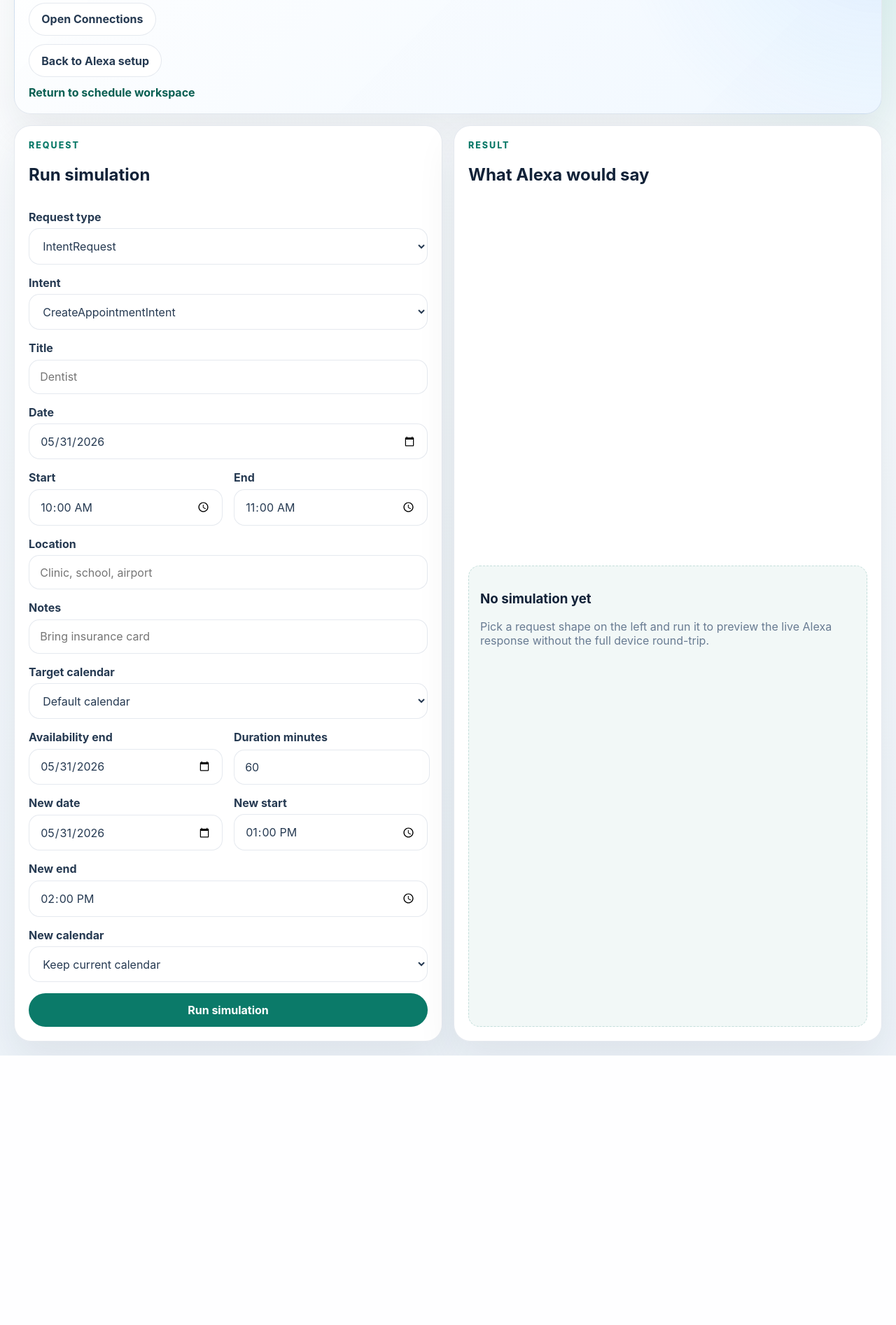
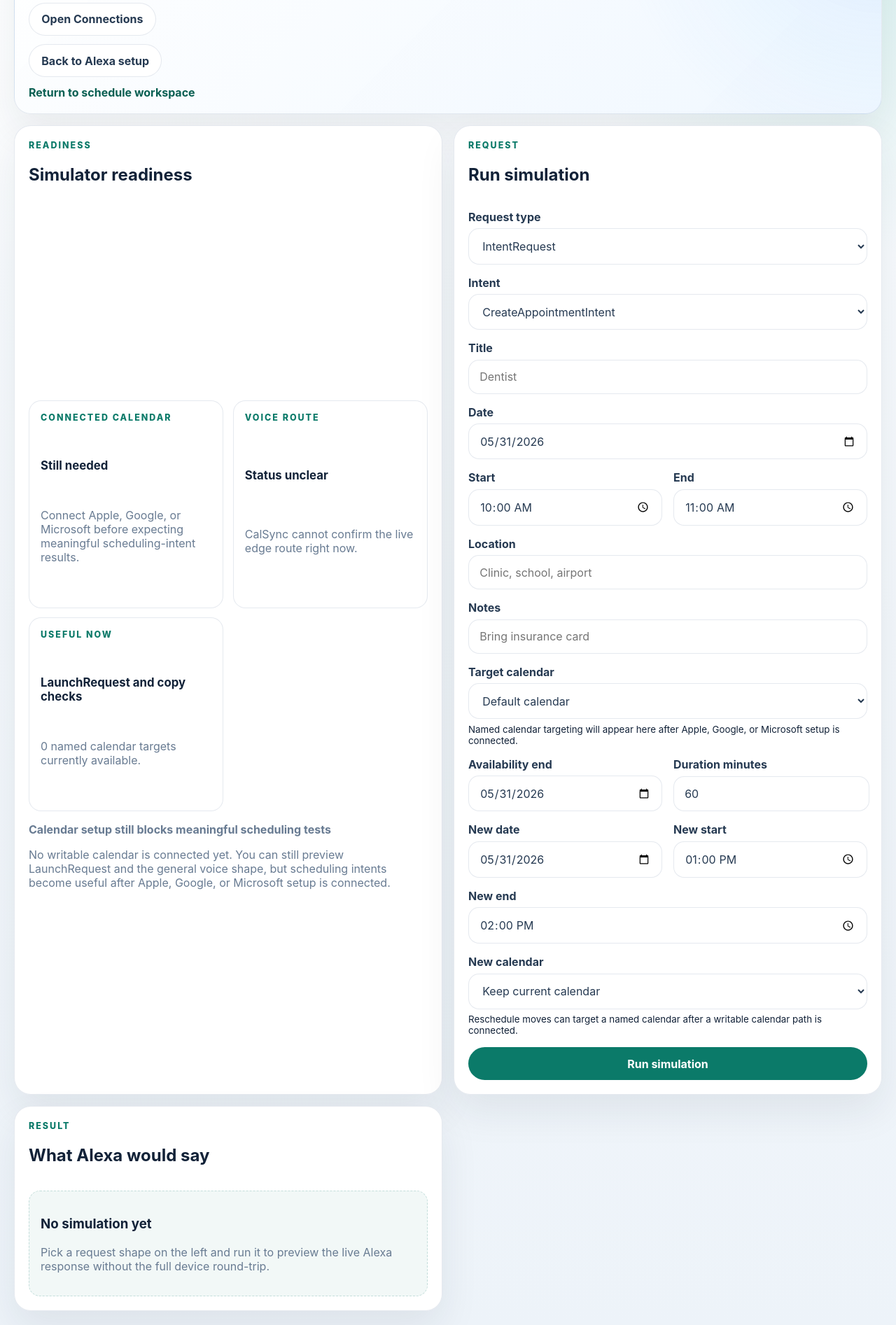
Before and after one commit to NeonButrfly/calsync, a FastAPI app: page /alexa/simulator in a window 1280 px wide. Shown: the part 173-2066 px from the top of the page at 70% size. Before the commit the page ends 1681 px from the top, so only its background shows below. Run offline with FastAPI, Linux system fonts and the light colour scheme; data that the repository does not hold is empty; parts of the project's set-up code (start-up, migrations or seed data) failed here and were passed over.

Commit message:
feat: clarify alexa simulator readiness state

```diff
--- a/src/calsync/web/templates/alexa_simulator.html
+++ b/src/calsync/web/templates/alexa_simulator.html
@@ -31,6 +31,36 @@
         {% endif %}
 
         <section class="workspace-grid workspace-grid--balanced">
+          <article class="panel">
+            <div class="panel-head">
+              <div>
+                <p class="eyebrow">Readiness</p>
+                <h2>Simulator readiness</h2>
+              </div>
+            </div>
+            <div class="detail-grid">
+              <article class="detail-card">
+                <p class="eyebrow">Connected calendar</p>
+                <strong>{% if simulator_state.calendar_ready %}Ready{% else %}Still needed{% endif %}</strong>
+                <span>{% if simulator_state.calendar_ready %}At least one writable calendar path is connected for scheduling tests.{% else %}Connect Apple, Google, or Microsoft before expecting meaningful scheduling-intent results.{% endif %}</span>
+              </article>
+              <article class="detail-card">
+                <p class="eyebrow">Voice route</p>
+                <strong>{% if simulator_state.edge_enabled %}Live{% elif simulator_state.edge_reachable %}Preview only{% else %}Status unclear{% endif %}</strong>
+                <span>{% if simulator_state.edge_enabled %}The live Alexa route is enabled.{% elif simulator_state.edge_reachable %}The simulator can still preview voice behavior before the real route is enabled.{% else %}CalSync cannot confirm the live edge route right now.{% endif %}</span>
+              </article>
+              <article class="detail-card">
+                <p class="eyebrow">Useful now</p>
+                <strong>{{ simulator_state.useful_now }}</strong>
+                <span>{{ simulator_state.target_option_count }} named calendar target{% if simulator_state.target_option_count != 1 %}s{% endif %} currently available.</span>
+              </article>
+            </div>
+            <div class="detail-stack">
+              <p class="appointment-detail"><strong>{{ simulator_state.headline }}</strong></p>
+              <p class="appointment-detail">{{ simulator_state.detail }}</p>
+            </div>
+          </article>
+
           <article class="panel">
             <div class="panel-head">
               <div>
@@ -92,6 +122,9 @@
                   <option value="{{ option.value }}"{% if form_values.calendar_name == option.value %} selected{% endif %}>{{ option.label }}</option>
                   {% endfor %}
                 </select>
+                {% if not calendar_name_options %}
+                <small>Named calendar targeting will appear here after Apple, Google, or Microsoft setup is connected.</small>
+                {% endif %}
               </label>
               <div class="two-up">
                 <label>
@@ -125,6 +158,9 @@
                   <option value="{{ option.value }}"{% if form_values.new_calendar_name == option.value %} selected{% endif %}>{{ option.label }}</option>
                   {% endfor %}
                 </select>
+                {% if not calendar_name_options %}
+                <small>Reschedule moves can target a named calendar after a writable calendar path is connected.</small>
+                {% endif %}
               </label>
               <button type="submit">Run simulation</button>
             </form>
```
Also changed, not shown: docs/ops.md (+2 -1 lines), docs/prompts/backend.md (+12 -0 lines), src/calsync/web/routes/console.py (+67 -4 lines), tests/test_console_ui.py (+30 -0 lines), tests/test_docs.py (+6 -0 lines), README.md.
